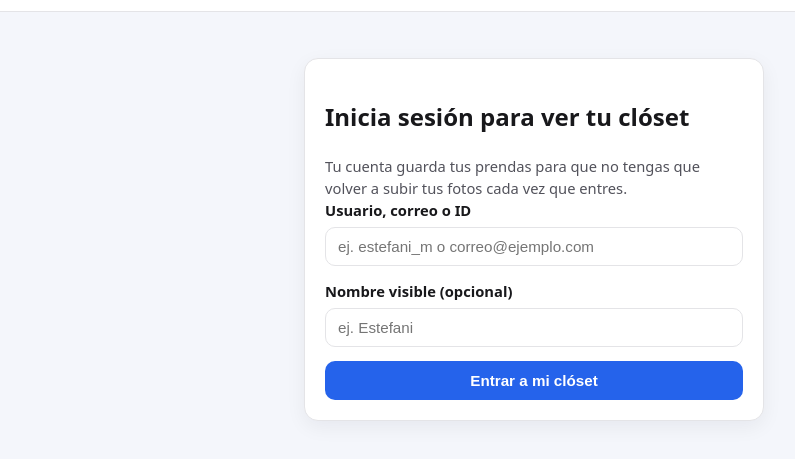
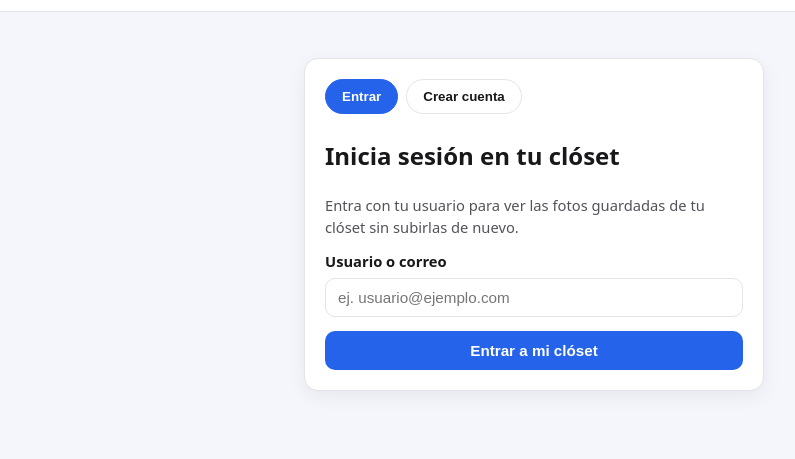
Before and after one commit to EstefaniDL/Outfit_UI, a plain HTML site: page frontend/index.html in a window 1280 px wide. Shown: the part 65-524 px from the top of the page, without its empty margins (106-901 px from the left). Drawn offline with Linux system fonts and the light colour scheme.

Commit message:
Update login section for improved clarity and structure

```diff
--- a/frontend/index.html
+++ b/frontend/index.html
@@ -24,22 +24,28 @@
   </header>
 
   <main class="container">
-    <!-- Inicio de sesión -->
+    <!-- Inicio de sesión / Crear cuenta -->
     <section id="loginSection" class="card auth-card">
-      <h2>Inicia sesión para ver tu clóset</h2>
-      <p class="muted">
-        Tu cuenta guarda tus prendas para que no tengas que volver a subir tus fotos cada vez que entres.
+      <div class="tabs" style="margin-bottom:14px;">
+        <button id="modeLoginBtn" class="tab active" type="button">Entrar</button>
+        <button id="modeRegisterBtn" class="tab" type="button">Crear cuenta</button>
+      </div>
+
+      <h2 id="authTitle">Inicia sesión en tu clóset</h2>
+      <p id="authSubtitle" class="muted">
+        Entra con tu usuario para ver las fotos guardadas de tu clóset sin subirlas de nuevo.
       </p>
-      <form id="loginForm" class="stack">
+
+      <form id="loginForm" class="stack" style="margin-top:12px;">
         <label class="field">
-          <span>Usuario, correo o ID</span>
-          <input id="loginId" type="text" placeholder="ej. estefani_m o correo@ejemplo.com" required />
+          <span>Usuario o correo</span>
+          <input id="loginId" type="text" placeholder="ej. usuario@ejemplo.com" required />
         </label>
-        <label class="field">
-          <span>Nombre visible (opcional)</span>
-          <input id="loginNombre" type="text" placeholder="ej. Estefani" />
+        <label id="nombreField" class="field hidden">
+          <span>Tu nombre (opcional)</span>
+          <input id="loginNombre" type="text" placeholder="ej. Usuario" />
         </label>
-        <button class="btn btn-primary" type="submit">Entrar a mi clóset</button>
+        <button id="authSubmitBtn" class="btn btn-primary" type="submit">Entrar a mi clóset</button>
       </form>
       <div id="loginMsg" class="msg hidden"></div>
     </section>
```
